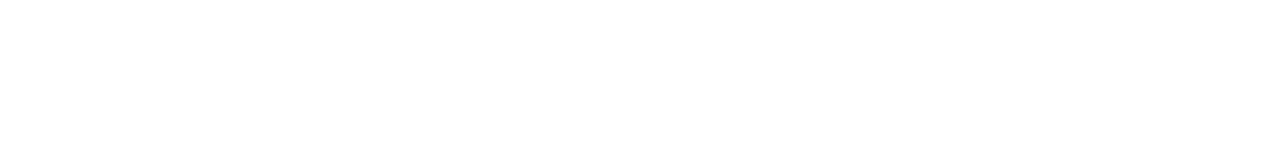
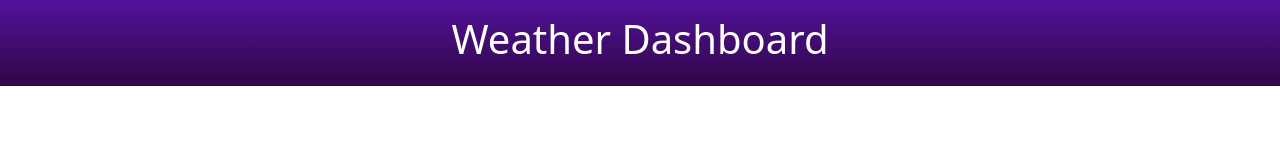
Before and after one commit to vaughanknouse/weather-dashboard-server-side-api, a plain HTML site: page index.html in a window 1280 px wide. Drawn offline with nearby package versions, Linux system fonts and the light colour scheme.

Commit message:
updated CSS and HTML

```diff
--- a/assets/css/style.css
+++ b/assets/css/style.css
@@ -0,0 +1,7 @@
+.header{
+  background-image: linear-gradient(rgb(83, 18, 154), rgb(48, 6, 71));
+  color: white;
+  text-align: center;
+  height: auto;
+  padding: 15px;
+}
--- a/index.html
+++ b/index.html
@@ -5,10 +5,15 @@
   <meta charset="UTF-8">
   <meta name="viewport" content="width=device-width, initial-scale=1.0"/>
   <title>Weather Dashboard</title>
+  <!-- Link to Bootstrap -->
+  <link rel="stylesheet" href="https://cdn.jsdelivr.net/npm/bootstrap@5.1.3/dist/css/bootstrap.min.css">
   <link rel="stylesheet" href="./assets/css/style.css" />
 </head>
 
 <body>
+  <header class="header">
+    <h1>Weather Dashboard</h1>
+  </header>
 
   <script src="./assets/js/script.js"></script>
 </body>
```
